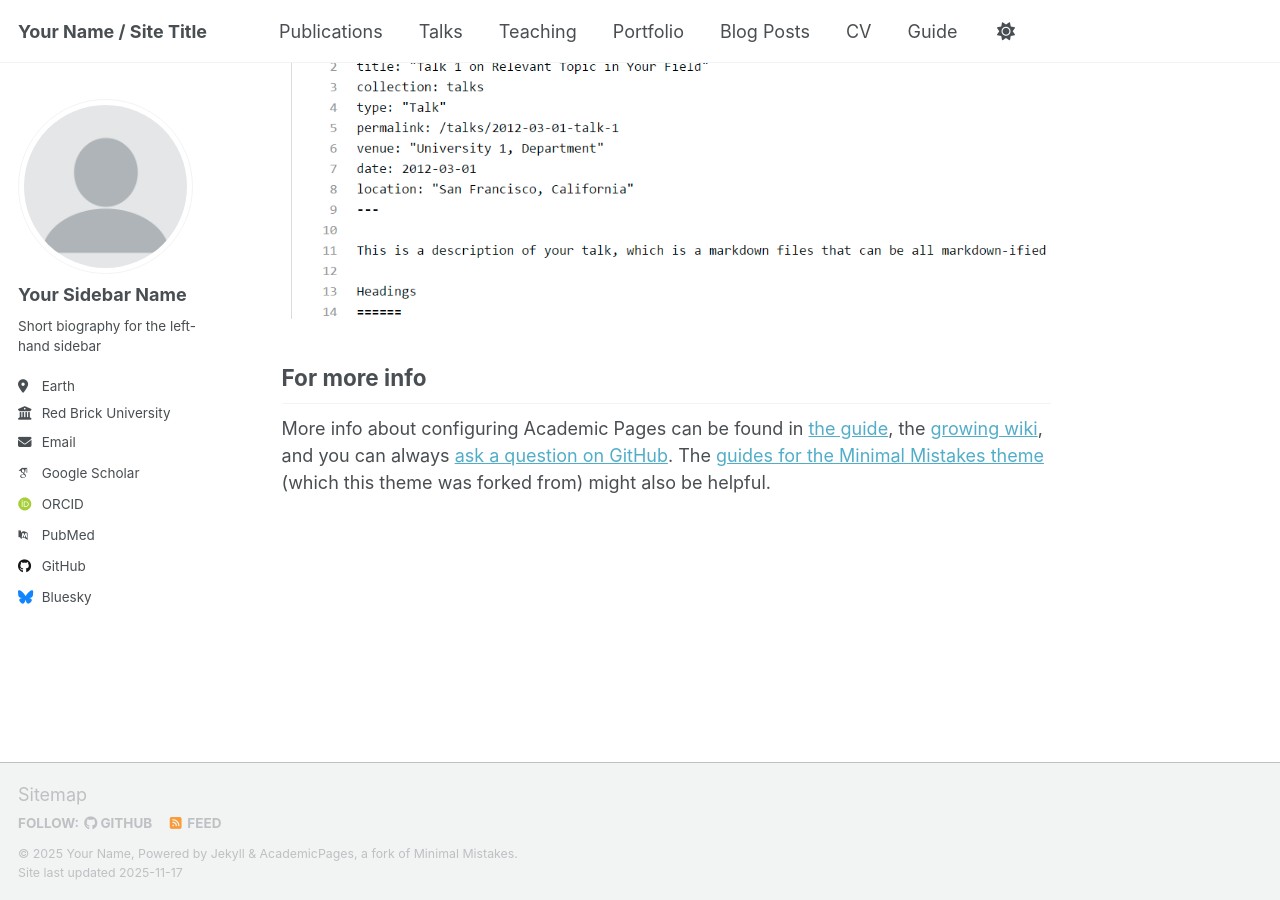
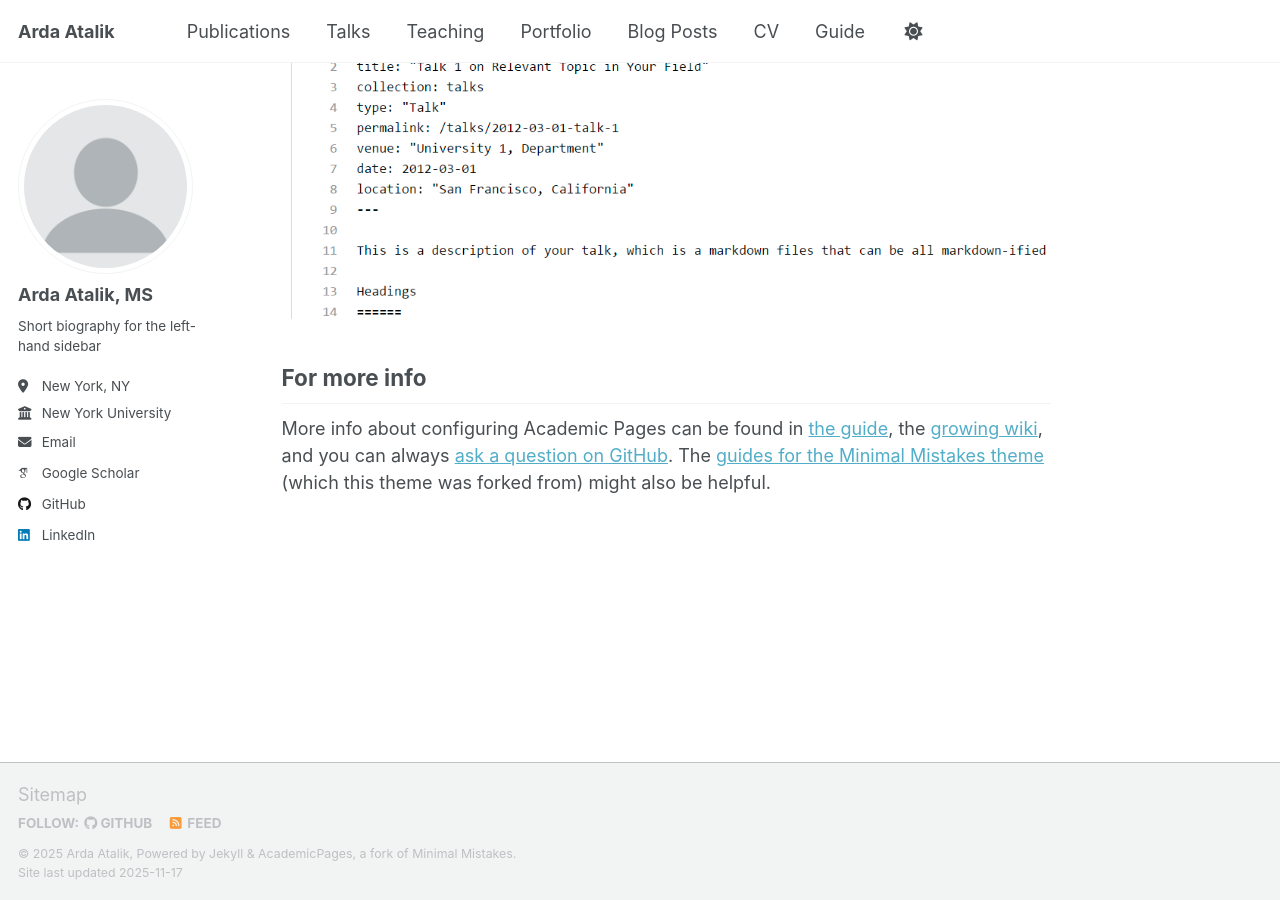
Before and after one commit to arda-atalik/arda-atalik.github.io, a Jekyll site: the page built from _pages/about.md, in a window 1280 px wide and 900 px high, scrolled down 2880 px. Built offline with Jekyll 4.4.1, drawn with Linux system fonts in a browser that asks for light colours; some web fonts are replaced; a script that is not in the unit is left out.

Commit message:
Update personal details in _config.yml
Updated personal information in the configuration file, including name, title, location, employer, email, and social media links.

```diff
--- a/_config.yml
+++ b/_config.yml
@@ -9,10 +9,10 @@
 # Basic Site Settings
 locale                   : "en-US"
 site_theme               : "default" # Currently available options are "default", "air"
-title                    : "Your Name / Site Title"
+title                    : "Arda Atalik"
 title_separator          : "-"
-name                     : &name "Your Name"
-description              : &description "Your Name's academic portfolio"   # Update this with a general description of your site, this is the default if not overridden by a page
+name                     : &name "Arda Atalik"
+description              : &description "Arda Atalik's academic portfolio"   # Update this with a general description of your site, this is the default if not overridden by a page
 url                      : https://academicpages.github.io # The base hostname & protocol for your site e.g. "https://[your GitHub username].github.io",
                                                            # or if you already have some other page hosted on Github then use "https://[your GitHub username].github.io/[Your Repo Name]"
 baseurl                  : "" # the subpath of your site, e.g. "/blog"
@@ -24,23 +24,23 @@ repository               : "academicpages/academicpages.github.io"
 author:
   # Biographic information
   avatar           : "profile.png"
-  name             : "Your Sidebar Name"
+  name             : "Arda Atalik, MS"
   pronouns         : # example: "she/her"
   bio              : "Short biography for the left-hand sidebar"
-  location         : "Earth"
-  employer         : "Red Brick University"
+  location         : "New York, NY"
+  employer         : "New York University"
   uri              : # URL
-  email            : "none@example.org"
+  email            : "name.surname@nyu.edu"
 
   # Academic websites
   academia         : # URL
   arxiv            : # URL - Update with the correct link to your profile
-  googlescholar    : "https://scholar.google.com/citations?user=PS_CX0AAAAAJ"
+  googlescholar    : "https://scholar.google.com/citations?user=u6uEIDkAAAAJ"
   inspire-hep      : # URL
   impactstory      : # URL
-  orcid            : "https://orcid.org/yourorcidurl"
+  orcid            : # URL
   semantic         : # URL
-  pubmed           : "https://www.ncbi.nlm.nih.gov/pubmed/?term=john+snow"
+  pubmed           : # URL
   researchgate     : # URL
   scopus           : # URL
 
@@ -54,7 +54,7 @@ author:
 
   # Social media
   artstation       : # Username
-  bluesky          : "bsky.app" # Replace this with you Bluesky username
+  bluesky          : # Username
   facebook         : # Username
   flickr           : # Username
   foursquare       : # Username
@@ -63,7 +63,7 @@ author:
   keybase          : # Username
   instagram        : # Username
   lastfm           : # Username
-  linkedin         : # Username
+  linkedin         : https://www.linkedin.com/in/arda-atalik-2bbab956/
   mastodon         : # URL
   medium           : # URL
   pinterest        : # Username
```
